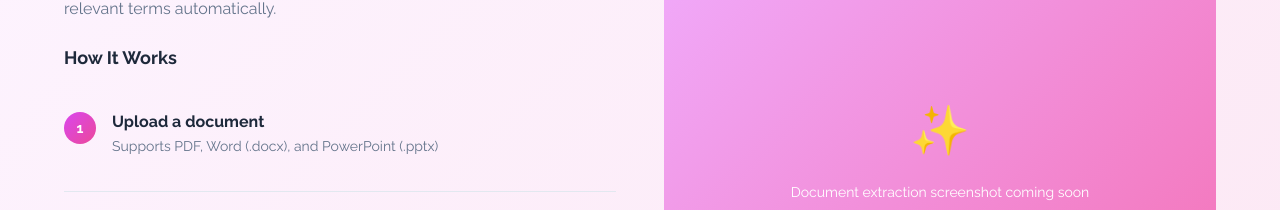
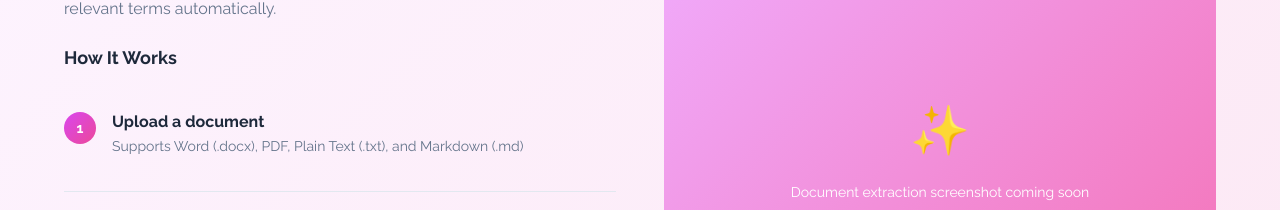
Before and after one commit to joemacOHG/OHG-Scribe-Landing, a SvelteKit app: page /guide in a window 1280 px wide. Shown: the part 3712-3922 px from the top of the page. Built offline with nearby package versions, Linux system fonts and the light colour scheme; no server answers.

Commit message:
Update supported document formats in guide (docx, pdf, txt, md)

```diff
--- a/src/routes/guide/+page.svelte
+++ b/src/routes/guide/+page.svelte
@@ -363,8 +363,8 @@
                             <div class="step-content">
                                 <h4>Upload a document</h4>
                                 <p>
-                                    Supports PDF, Word (.docx), and PowerPoint
-                                    (.pptx)
+                                    Supports Word (.docx), PDF, Plain Text
+                                    (.txt), and Markdown (.md)
                                 </p>
                             </div>
                         </div>
```
